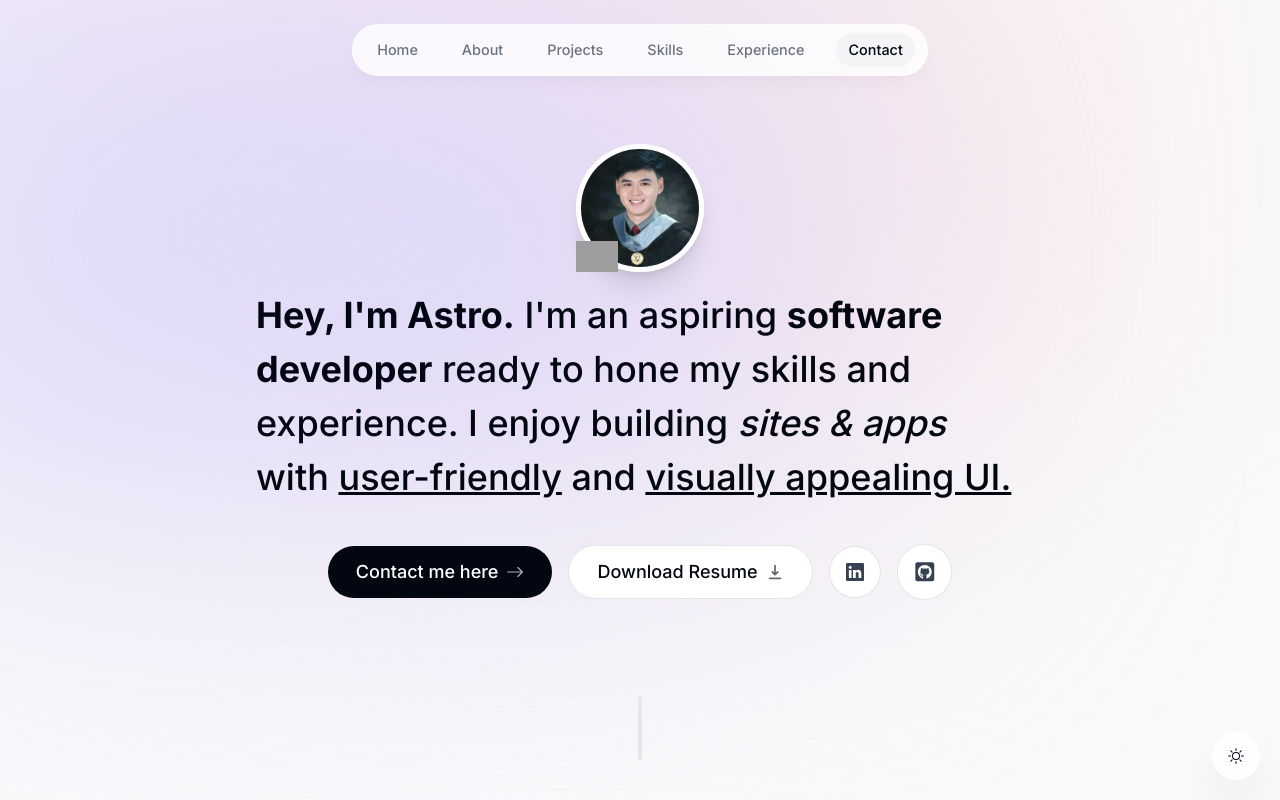
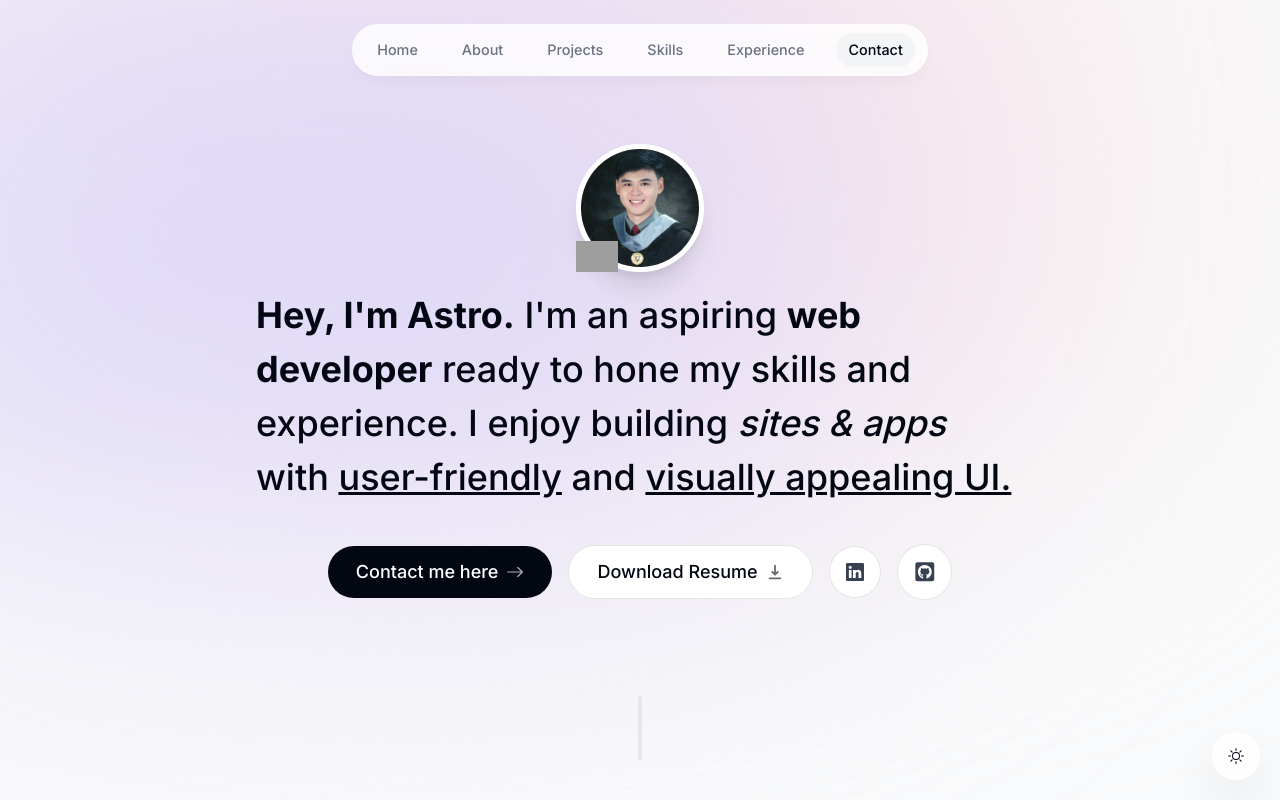
Before and after one commit to shepherd-astro-flexer/nextjs-portfolio-website, a Next.js app: page / in a window 1280 px wide. Shown: the top 800 px of the page. Built offline with nearby package versions, Linux system fonts and the light colour scheme; grey boxes are pictures that could not be loaded.

Commit message:
Update intro

```diff
--- a/components/intro.tsx
+++ b/components/intro.tsx
@@ -67,8 +67,8 @@ export default function Intro() {
         animate={{ opacity: 1, y: 0 }}
       >
         <span className="font-bold">Hey, I'm Astro.</span> I'm an aspiring{" "}
-        <span className="font-bold">software developer</span> ready to hone my
-        skills and experience. I enjoy building{" "}
+        <span className="font-bold">web developer</span> ready to hone my skills
+        and experience. I enjoy building{" "}
         <span className="italic">sites & apps</span> with{" "}
         <span className="underline">user-friendly</span> and{" "}
         <span className="underline">visually appealing UI.</span>
```
